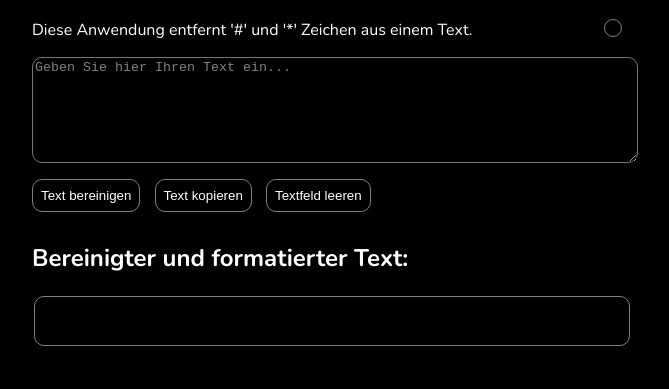
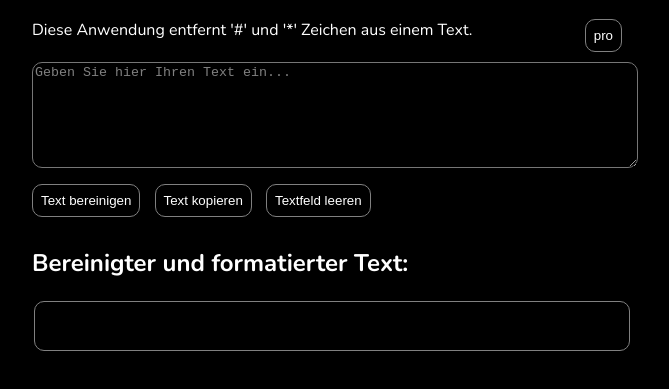
Before and after one commit to 0california0/TextCleaner, a plain HTML site: page index.html in a window 1280 px wide. Shown: the part 87-476 px from the top of the page, without its empty margins (308-977 px from the left). Drawn offline with nearby package versions, Linux system fonts and the light colour scheme.

Commit message:
Update index.html

```diff
--- a/index.html
+++ b/index.html
@@ -9,12 +9,12 @@
 </head>
 <body>
     <h1>Text Cleaner</h1>
-    <button id="next-page" onclick="window.location.href='freeSelect.html'" title="wechsle in den individualisierbaren Modus"></button>
+    <button id="next-page" onclick="window.location.href='freeSelect.html'" title="wechsle in den individualisierbaren Modus">pro</button>
     <p>Diese Anwendung entfernt '#' und '*' Zeichen aus einem Text.</p>
     <textarea id="input" placeholder="Geben Sie hier Ihren Text ein..."></textarea>
-    <button onclick="cleanAndFormatText()">Text bereinigen</button>
-    <button onclick="skipAndCopy()">Text kopieren</button>
-    <button onclick="clearInput()">Textfeld leeren</button>
+    <button class="btn" onclick="cleanAndFormatText()">Text bereinigen</button>
+    <button class="btn" onclick="skipAndCopy()">Text kopieren</button>
+    <button class="btn" onclick="clearInput()">Textfeld leeren</button>
     <h2>Bereinigter und formatierter Text:</h2>
     <div id="output-container">
         <div id="animation-container"></div>
```
